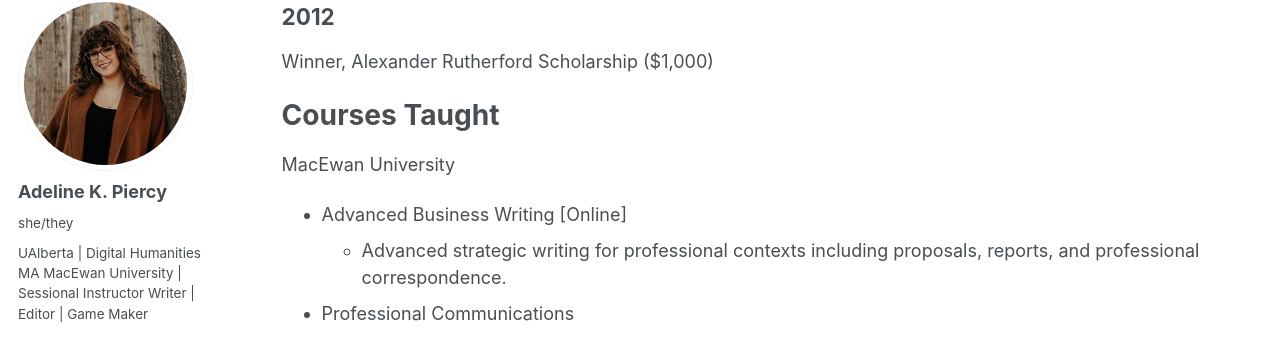
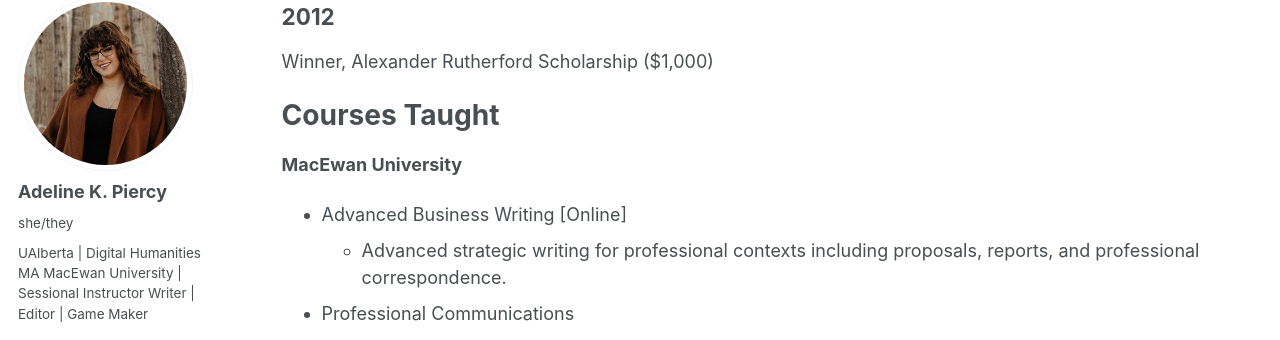
Before and after one commit to akpiercy/me, a Jekyll site: the page built from _pages/cv.md, in a window 1280 px wide and 900 px high, scrolled down 2074 px. Shown: the part 103-443 px from the top of the window. Built offline with Jekyll 4.4.1, drawn with Linux system fonts in a browser that asks for light colours.

Commit message:
Update cv.md

```diff
--- a/_pages/cv.md
+++ b/_pages/cv.md
@@ -90,7 +90,7 @@ Winner, Alexander Rutherford Scholarship ($1,000)
 
 Courses Taught
 ======
-MacEwan University
+**MacEwan University**
 * Advanced Business Writing [Online]
   * Advanced strategic writing for professional contexts including proposals, reports, and professional correspondence.
 
```
